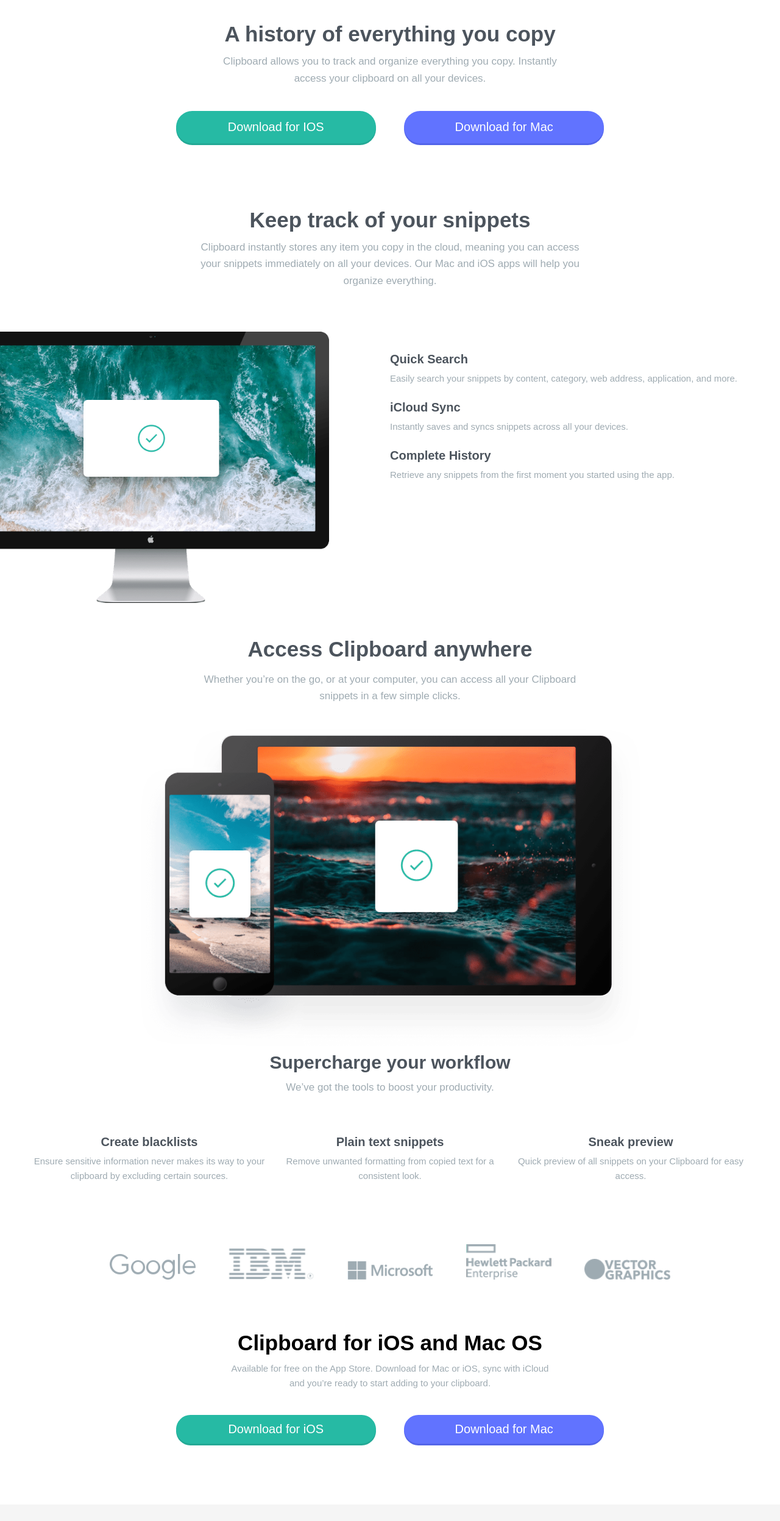
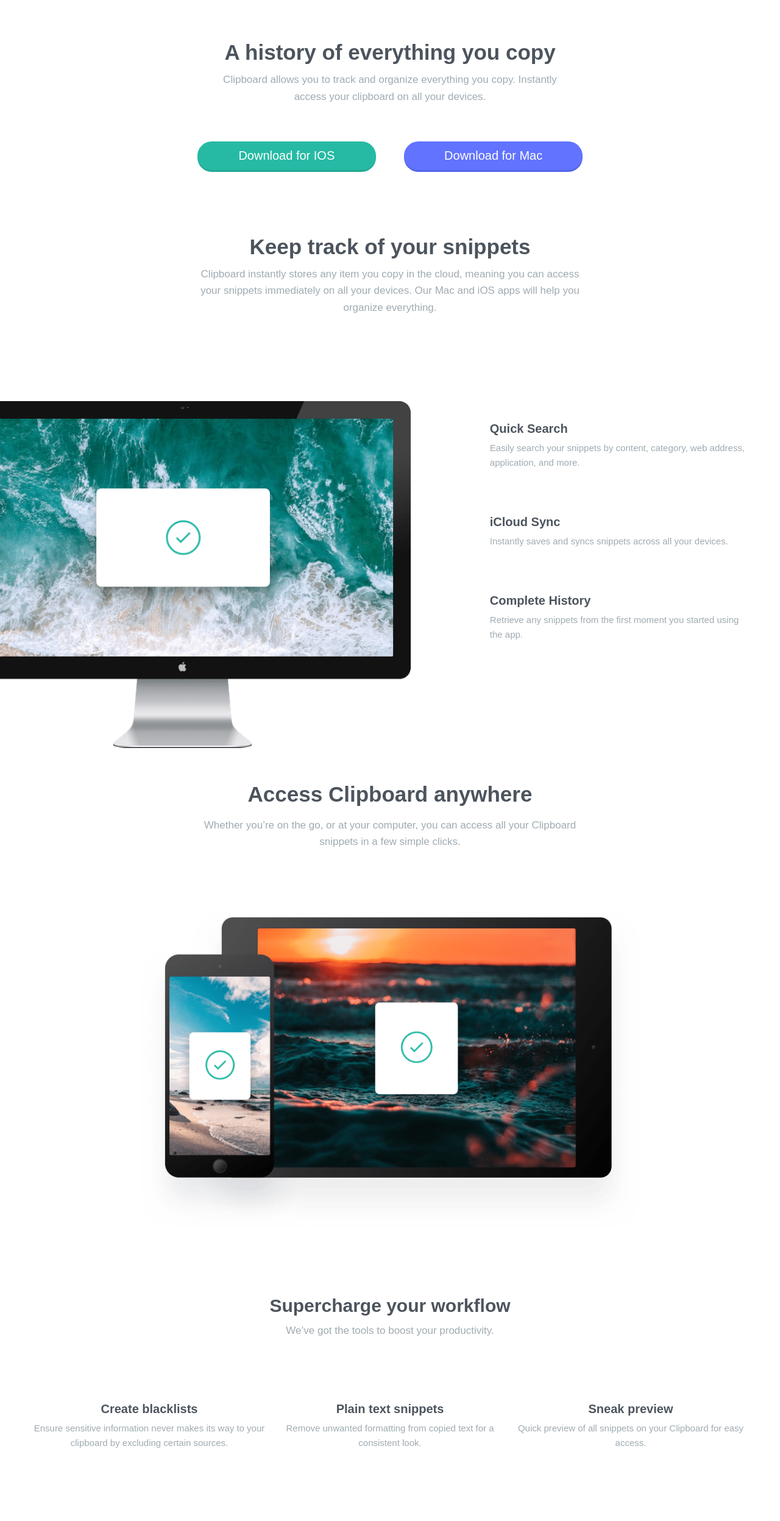
Before and after one commit to Nadjib-coder/front-end-mentor-challenge-11, a plain HTML site: page index.html in a window 1280 px wide. Shown: the part 258-2753 px from the top of the page at 61% size. Drawn offline with Linux system fonts and the light colour scheme; a web font is replaced by a local one.

Commit message:
update html and css file

```diff
--- a/css/main.css
+++ b/css/main.css
@@ -43,7 +43,7 @@ header {
     background: url(..//images/bg-header-mobile.png);
     background-repeat: no-repeat;
     background-size: cover;
-    padding: 100px 30px 0px;
+    padding: 130px 30px 0px;
     text-align: center;
 }
 @media (min-width: 768px) {
@@ -79,7 +79,7 @@ main p {
 }
 @media (min-width: 768px) {
     main p {
-        margin-bottom:40px
+        margin-bottom:60px
     }
 }
 main .btn {
@@ -98,9 +98,9 @@ main .btn-1 {
 @media (min-width: 768px) {
     main .btn-1 {
         float: left;
-        width: 28%;
-        margin-left: 20%;
-        padding: 15px;
+        width: 25%;
+        margin-left: 23%;
+        padding: 12px;
     }
 }
 main .btn-2 {
@@ -111,9 +111,9 @@ main .btn-2 {
 @media (min-width: 768px) {
     main .btn-2 {
         float: right;
-        width: 28%;
-        margin-right: 20%;
-        padding: 15px;
+        width: 25%;
+        margin-right: 23%;
+        padding: 12px;
     }
 }
 /*End main*/
@@ -138,7 +138,12 @@ main .btn-2 {
     color: hsl(201, 11%, 66%);
     line-height: 1.6;
     font-size: 17px;
-    margin-bottom: 20px;
+    margin-bottom: 30px;
+}
+@media (min-width: 768px) {
+    .section-1 p {
+        margin-bottom: 70px;
+    }
 }
 .section-1 .computer {
     width: 100%;
@@ -147,20 +152,21 @@ main .btn-2 {
 @media (min-width: 768px) {
     .section-1 .computer {
         float: left;
-        width: 50%;
-        margin-left: -100px;
-        margin-top: 50px;
+        width: 64%;
+        margin-left: -130px;
+        margin-top: 70px;
     }
 }
 .section-1 .info {
     margin-bottom: 150px;
 }
+
 @media (min-width: 768px) {
     .section-1 .info {
         float: right;
-        width: 50%;
+        width: 36%;
         text-align: left;
-        margin-top: 80px;
+        margin-top: 100px;
     }
     .section-1 .info h2 {
         font-size: 20px;
@@ -191,7 +197,7 @@ main .btn-2 {
     color: hsl(201, 11%, 66%);
     line-height: 1.6;
     font-size: 17px;
-    margin-bottom: 40px;
+    margin-bottom: 100px;
 }
 .section-2 .devices {
     width: 100%;
@@ -199,6 +205,7 @@ main .btn-2 {
 @media (min-width: 768px) {
     .section-2 .devices {
         width: 70%;
+        margin-bottom: 100px;
     }
 }
 /*end section 2*/
@@ -228,6 +235,8 @@ main .btn-2 {
         display: grid;
         grid-template-columns: repeat(auto-fill, minmax(300px, 1fr));
         grid-gap: 15px;
+        margin-bottom: 60px;
+        margin-top: 100px;
     }
 }
 .section-3 .three-col .col h2 {
@@ -260,6 +269,7 @@ main .btn-2 {
         display: inline;
         margin-right: 50px;
         width: 12%;
+        margin-bottom: 140px;
     }
     .section-4 .container .last-img {
         margin-right: 0;
@@ -290,7 +300,7 @@ main .btn-2 {
 }
 @media (min-width: 768px) {
     .section-5 p {
-        margin-bottom:40px
+        margin-bottom:60px
     }
 }
 .section-5 .btn {
@@ -309,8 +319,8 @@ main .btn-2 {
 @media (min-width: 768px) {
     .section-5 .btn-1 {
         float: left;
-        width: 28%;
-        margin-left: 20%;
+        width: 25%;
+        margin-left: 23%;
         padding: 12px;
     }
 }
@@ -322,8 +332,8 @@ main .btn-2 {
 @media (min-width: 768px) {
     .section-5 .btn-2 {
         float: right;
-        width: 28%;
-        margin-right: 20%;
+        width: 25%;
+        margin-right: 23%;
         padding: 12px;
     }
 }
--- a/index.html
+++ b/index.html
@@ -51,7 +51,7 @@
       <p>Clipboard instantly stores any item you copy in the cloud,
         meaning you can access<br> your snippets immediately on all your
         devices. Our Mac and iOS apps will help you<br> organize everything.</p>
-      <div class="info&img">
+      <div class="info-img">
         <img src="images/image-computer.png" alt="computer" class="computer" />
         <div class="info">
           <h2>Quick Search</h2>
```
